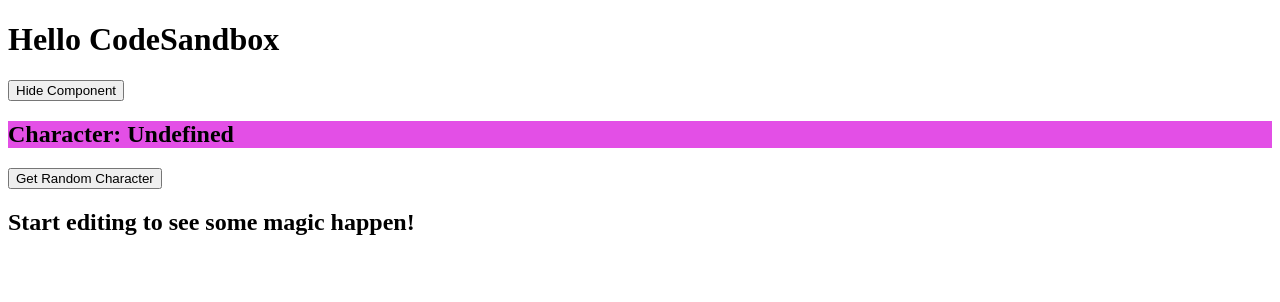
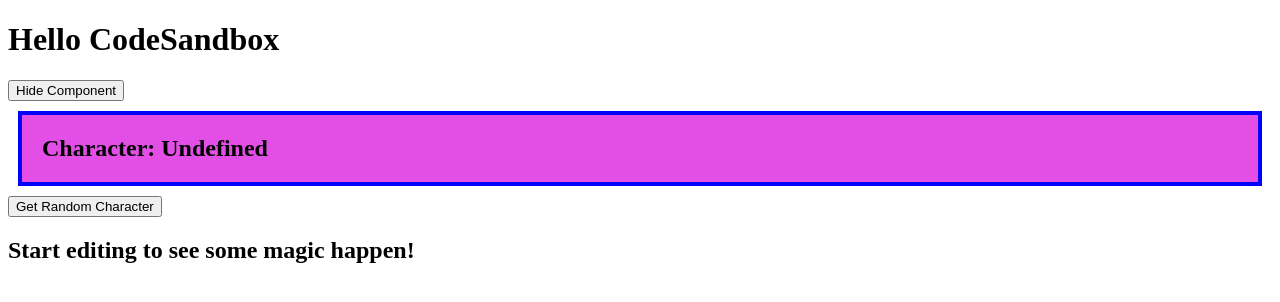
Before and after one commit to SiSOustE/funny-dirac, a React (Create React App) app: page / in a window 1280 px wide. Shown: the top 302 px of the page. Built offline with nearby package versions, Linux system fonts and the light colour scheme; no server answers.

Commit message:
stylesChat/racter-1616

```diff
--- a/src/Character/styles.css
+++ b/src/Character/styles.css
@@ -1,4 +1,4 @@
-.Chatacter {
+.Character {
   border: 4px solid blue;
   padding: 20px;
   margin: 10px;
```
